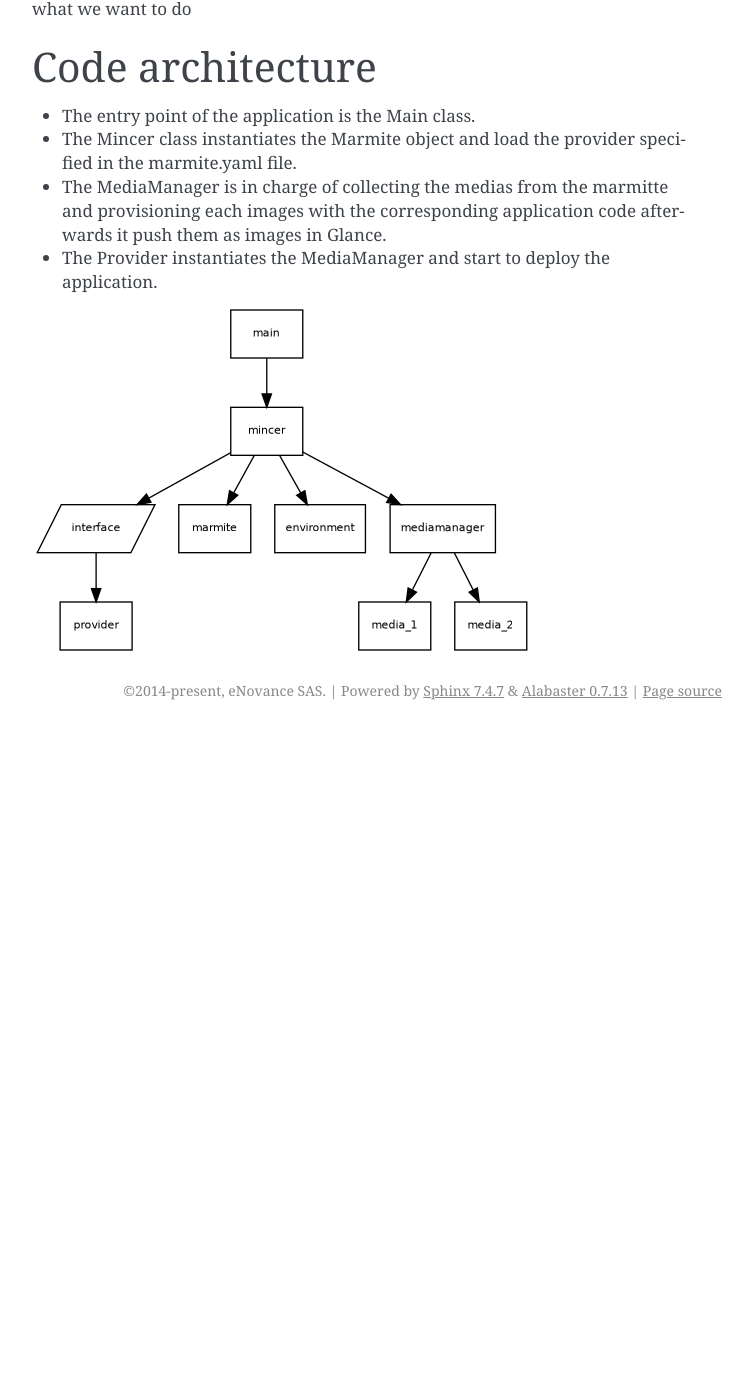
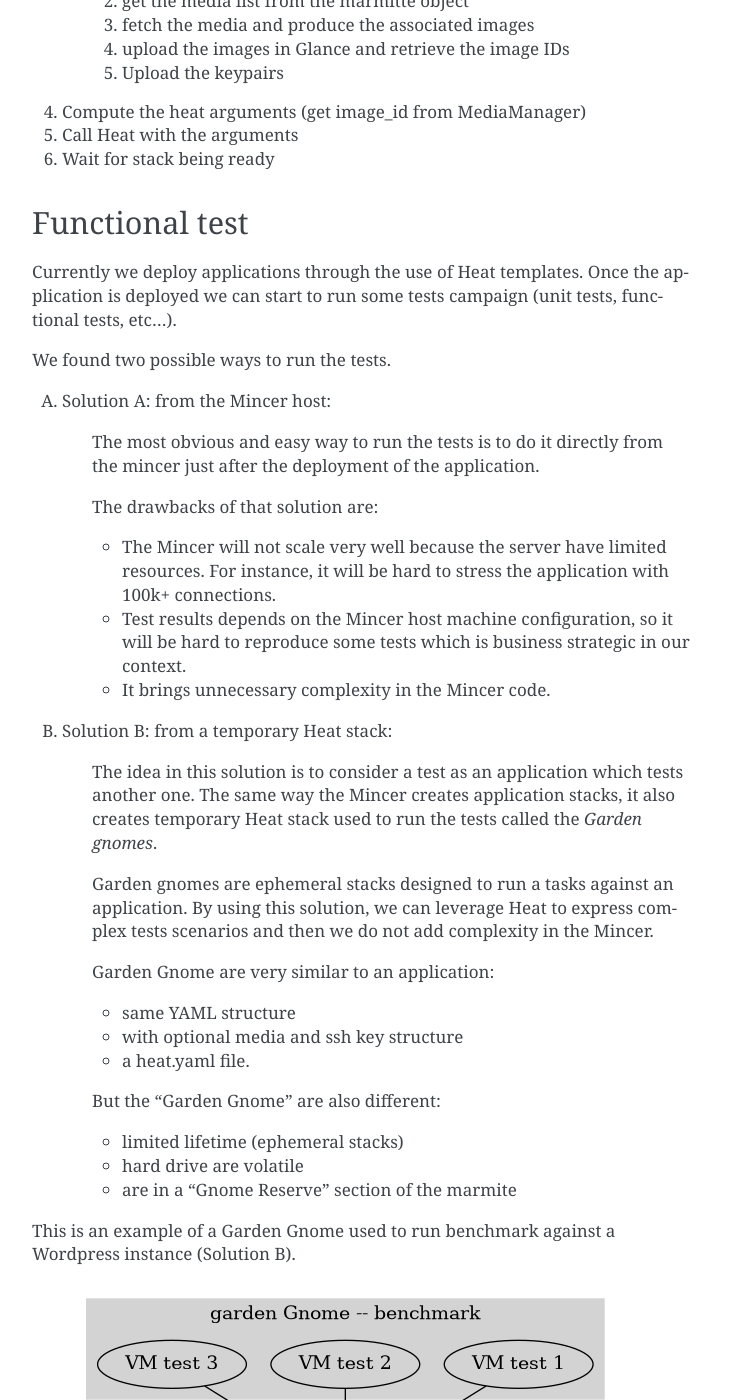
Before and after one commit to goneri/kitchen-mincer, a Sphinx documentation site: the page built from doc/source/index.rst, in a window 1280 px wide and 1400 px high, scrolled down 3417 px. Shown: the whole window, without its empty margins (388-1141 px from the left). Built offline with Sphinx 7.4.7, drawn with Linux system fonts in a browser that asks for light colours; formulas are drawn with MathJax 3; before the commit the page ends 4147 px from its top, so only the background shows below that; some of the changed text lies outside the part shown.

Commit message:
doc: introduce the tests
Change-Id: Ia7c72091dbbacebe570f74523a71752802de805e

```diff
--- a/doc/source/index.rst
+++ b/doc/source/index.rst
@@ -74,6 +74,17 @@ These medias can be either:
 
 marmite YAML file
 -----------------
+
+* environments
+    * identity
+    * medias
+    * key_pairs
+* application
+    * name
+    * medias
+    * garden gnome: the list of the associated tests
+* Gnome reserve
+    * Garden Gnome
 
 .. code:: yaml
 
@@ -166,9 +177,95 @@ Initial deployment
 Functional test
 ---------------
 
-.. todo::
+Currently we deploy applications through the use of Heat templates. Once the
+application is deployed we can start to run some tests campaign (unit tests,
+functional tests, etc…).
 
-Sprint 4 -- Investigate the different method of testing, properly categorize them of what we want to do
+We found two possible ways to run the tests.
+
+A. Solution A: from the Mincer host:
+
+    The most obvious and easy way to run the tests is to do it directly from the
+    mincer just after the deployment of the application.
+
+    The drawbacks of that solution are:
+
+    - The Mincer will not scale very well because the server have limited resources.
+      For instance, it will be hard to stress the application with 100k+
+      connections.
+    - Test results depends on the Mincer host machine configuration, so it will be
+      hard to reproduce some tests which is business strategic in our context.
+    - It brings unnecessary complexity in the Mincer code.
+
+B. Solution B: from a temporary Heat stack:
+
+    The idea in this solution is to consider a test as an application which
+    tests another one. The same way the Mincer creates application stacks, it
+    also creates temporary Heat stack used to run the tests called the
+    *Garden gnomes*.
+
+    Garden gnomes are ephemeral stacks designed to run a tasks against an
+    application.
+    By using this solution, we can leverage Heat to express complex tests
+    scenarios and then we do not add complexity in the Mincer.
+
+    Garden Gnome are very similar to an application:
+
+    - same YAML structure
+    - with optional media and ssh key structure
+    - a heat.yaml file.
+
+    But the "Garden Gnome" are also different:
+
+    - limited lifetime (ephemeral stacks)
+    - hard drive are volatile
+    - are in a "Gnome Reserve" section of the marmite
+
+This is an example of a Garden Gnome used to run benchmark against a Wordpress
+instance (Solution B).
+
+.. graphviz::
+
+    graph G {
+
+
+        subgraph clusterA {
+	    label = "my Wordpress"
+	    floatingIP [ shape = "pentagon" ]
+
+	    "VM Apache";
+	    "VM MySQL";
+            "floatingIP";
+	}
+
+
+        subgraph clusterB {
+            label = "garden Gnome -- benchmark"
+	    style=filled
+	    color=lightgrey
+	    "VM test 1"
+	    "VM test 2"
+	    "VM test 3"
+	}
+	"floatingIP" -- "VM Apache"
+	"VM MySQL" -- "VM Apache"
+	"VM test 1" -- "floatingIP"
+	"VM test 2" -- "floatingIP"
+	"VM test 3" -- "floatingIP"
+   }
+
+
+
+
+
+Conclusion
+==========
+
+We, think that we should implement the solution B.
+
+Example
+=======
+
 
 Code architecture
 =================
```
